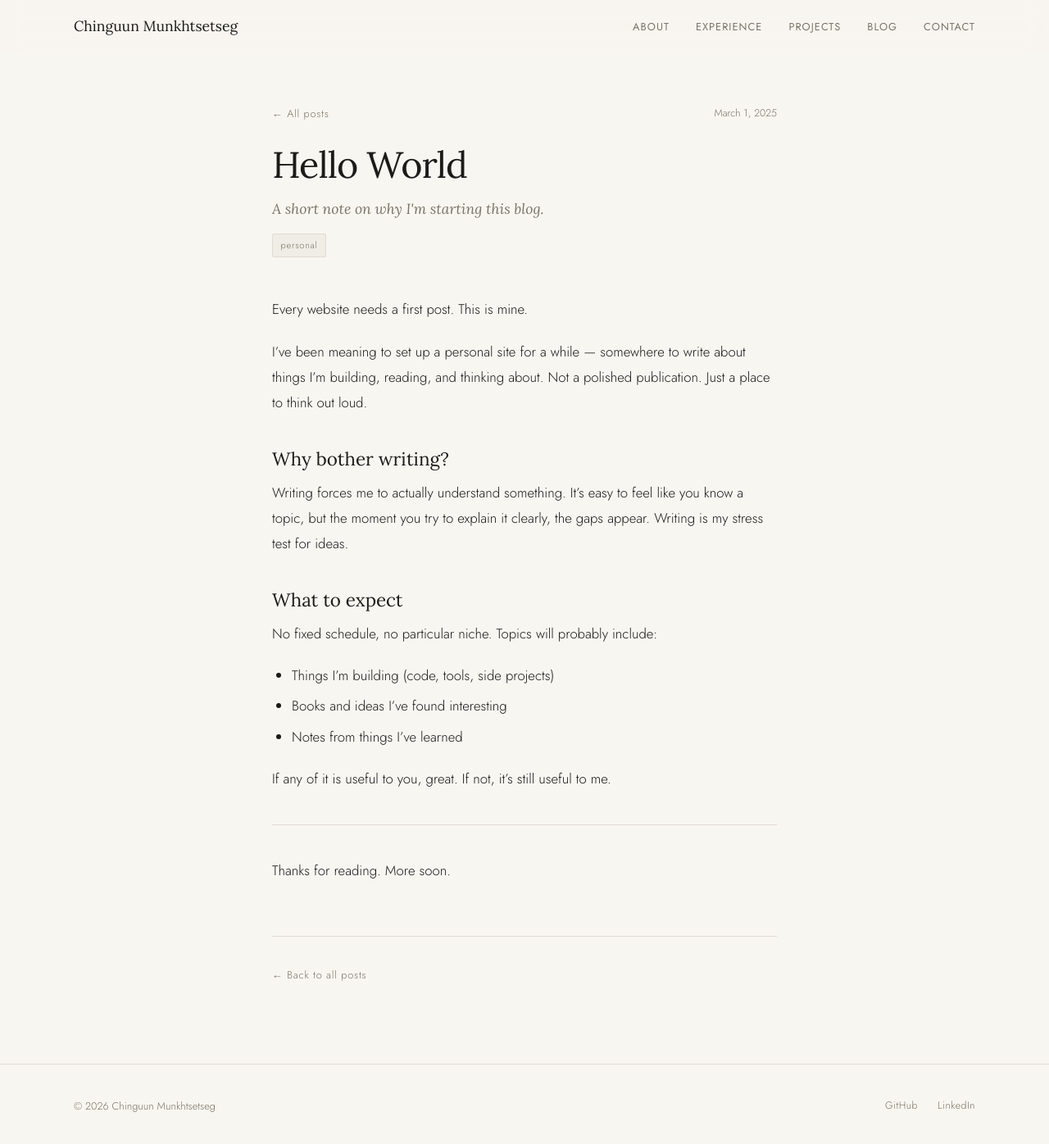
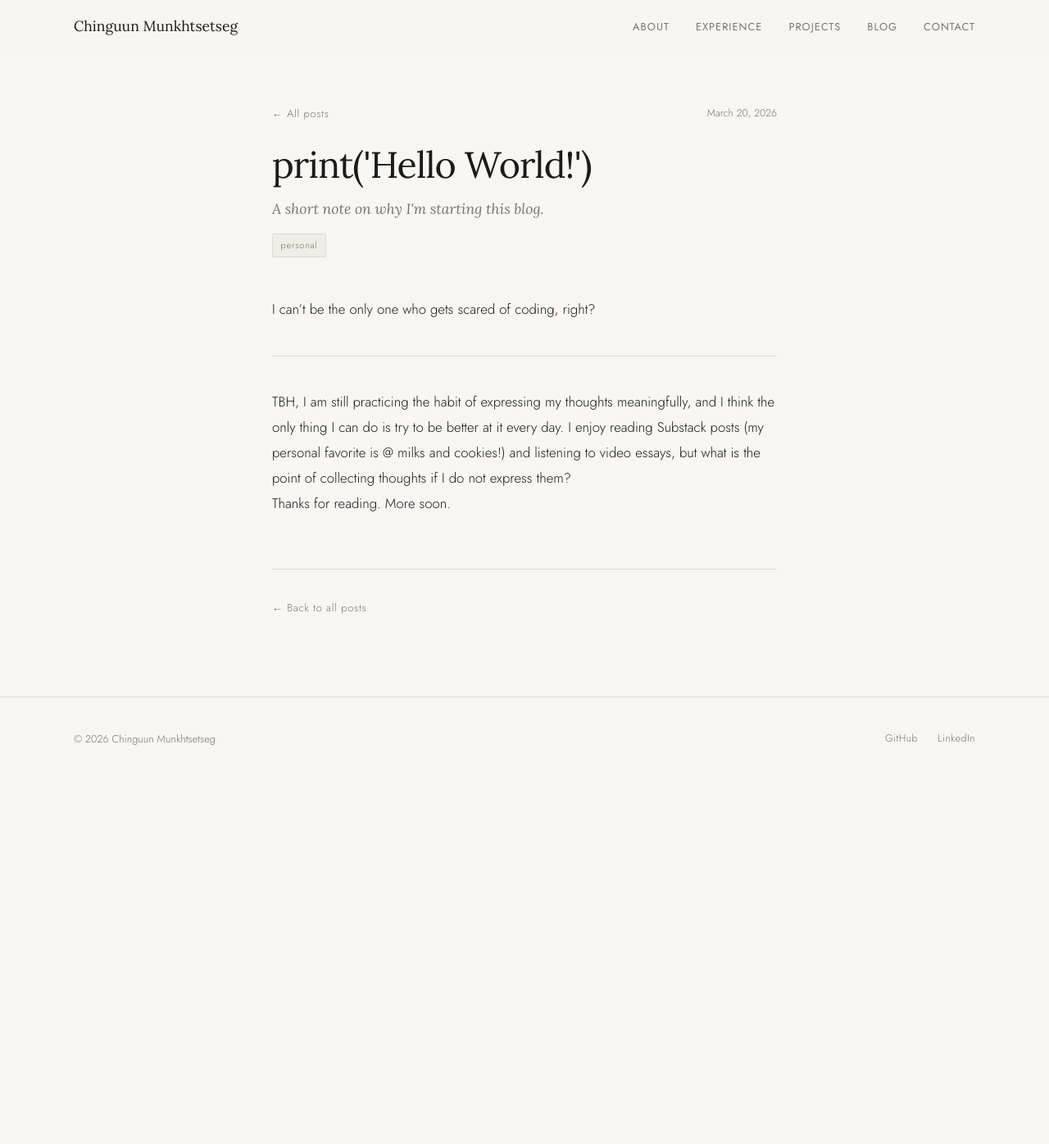
Before and after one commit to chinguunxo/chinguunxo.github.io, a Jekyll site: the page built from _posts/2025-03-01-hello-world.md, in a window 1280 px wide and 1400 px high. Shown: the top 1396 px of the window at 82% size. Built offline with Jekyll 4.4.1, drawn with Linux system fonts in a browser that asks for light colours.

Commit message:
Revise 'Hello World' post with new title and date
Updated post title, date, and content for clarity and personal expression.

```diff
--- a/_posts/2025-03-01-hello-world.md
+++ b/_posts/2025-03-01-hello-world.md
@@ -1,29 +1,14 @@
 ---
 layout: post
-title: "Hello World"
+title: "print('Hello World!')"
 subtitle: "A short note on why I'm starting this blog."
-date: 2025-03-01
+date: 2026-03-20
 tags: [personal]
 ---
 
-Every website needs a first post. This is mine.
-
-I've been meaning to set up a personal site for a while — somewhere to write about things I'm building, reading, and thinking about. Not a polished publication. Just a place to think out loud.
-
-## Why bother writing?
-
-Writing forces me to actually understand something. It's easy to feel like you know a topic, but the moment you try to explain it clearly, the gaps appear. Writing is my stress test for ideas.
-
-## What to expect
-
-No fixed schedule, no particular niche. Topics will probably include:
-
-- Things I'm building (code, tools, side projects)
-- Books and ideas I've found interesting
-- Notes from things I've learned
-
-If any of it is useful to you, great. If not, it's still useful to me.
+I can't be the only one who gets scared of coding, right?
 
 ---
 
+TBH, I am still practicing the habit of expressing my thoughts meaningfully, and I think the only thing I can do is try to be better at it every day. I enjoy reading Substack posts (my personal favorite is @ milks and cookies!) and listening to video essays, but what is the point of collecting thoughts if I do not express them?
 Thanks for reading. More soon.
```
